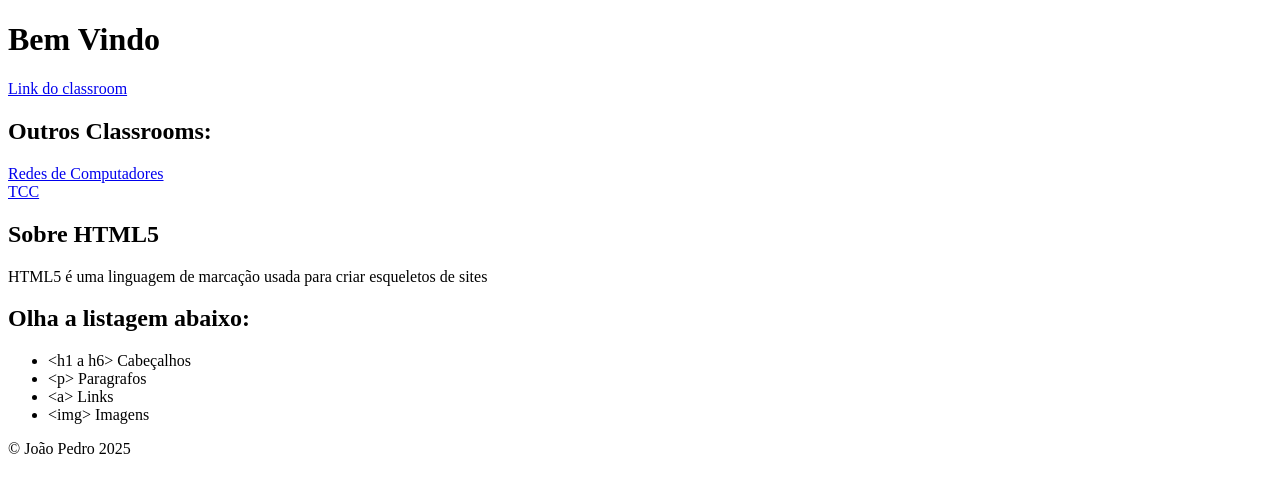
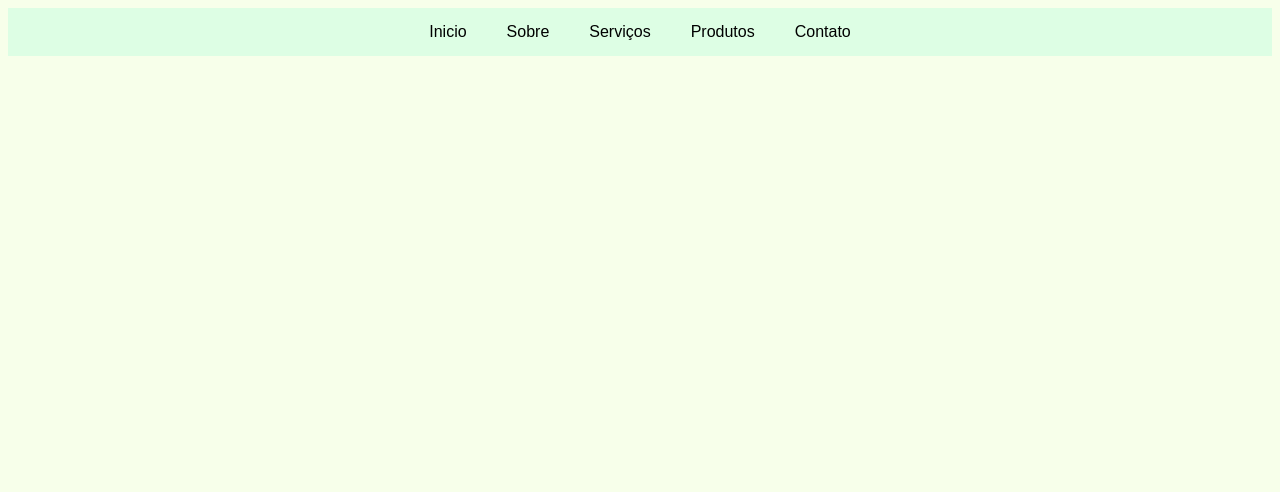
Before and after one commit to JoaoPedrM1La/WEB_Study, a plain HTML site: page index.html in a window 1280 px wide. Drawn offline with Linux system fonts and the light colour scheme.

Commit message:
Add files via upload

```diff
--- a/index.html
+++ b/index.html
@@ -1,43 +1,29 @@
 <!DOCTYPE html>
-<html lang="pt-BR">
+<html lang="en">
 <head>
     <meta charset="UTF-8">
     <meta name="viewport" content="width=device-width, initial-scale=1.0">
-    <title>First document HTML</title>
+    <title>Menu Bar</title>
+    <link rel="stylesheet" href="menu.css">
 </head>
 <body>
     <header>
-        <h1>Bem Vindo</h1>
         <nav>
-            <a href="https://classroom.google.com/c/Njg5NDk2OTAzMjg5">
-                Link do classroom
-            </a><br>
-            <h2>Outros Classrooms:</h2>
-            <a href="https://classroom.google.com/c/Njg5NDk2MjUxNTI5">
-                Redes de Computadores
-            </a><br>
-            <a href="https://classroom.google.com/c/Njg5MTA2NTYxNTEw">
-                TCC
-            </a>
+            <ul class="menu">
+                <li><a href="#">Inicio</a></li>
+                <li><a href="#">Sobre</a></li>
+                <li><a href="#">Serviços</a></li>
+                <li>
+                    <a href="#">Produtos</a>
+                    <ul class="submenu">
+                        <li><a href="#">Produto1</a></li>
+                        <li><a href="#">Produto2</a></li>
+                        <li><a href="#">Produto3</a></li>
+                    </ul>
+                </li>
+                <li><a href="#">Contato</a></li>
+            </ul>
         </nav>
     </header>
-    <main>
-        <section>
-            <h2>Sobre HTML5</h2>
-            <p>HTML5 é uma linguagem de marcação usada para criar esqueletos de sites</p>
-        </section>
-        <section>
-            <h2>Olha a listagem abaixo:</h2>
-            <ul>
-                <li>&lt;h1 a h6&gt; Cabeçalhos</li>
-                <li>&lt;p&gt; Paragrafos</li>
-                <li>&lt;a&gt; Links</li>
-                <li>&lt;img&gt; Imagens</li>
-            </ul>
-        </section>
-    </main>
-    <footer>
-        &copy; João Pedro 2025
-    </footer>
 </body>
 </html>
--- /dev/null
+++ b/menu.css
@@ -0,0 +1,52 @@
+body {
+    font-family: Arial, Helvetica, sans-serif;
+    background-color: #f7ffea;
+}
+
+nav {
+    background-color: #DDFEE4;
+    text-align: center;
+}
+
+.menu {
+    list-style-type: none;
+    padding: 0;
+    margin: 0;
+    display: inline-flex;
+}
+
+.menu li {
+    position: relative;
+}
+
+.menu li a {
+    display: block;
+    padding: 15px 20px;
+    color: black;
+    text-decoration: none;
+}
+
+.menu li a:hover {
+    background-color: #28CC9E;
+}
+
+.submenu {
+    display: none;
+    position: absolute;
+    background-color: #196B69;
+    list-style-type: none;
+    padding: 0;
+    margin: 0;
+}
+
+.menu li:hover .submenu {
+    display: block;
+}
+
+.submenu li a {
+    padding: 10px 15px;
+}
+
+.submenu li a:hover {
+    background-color: #132F2B;
+}
```
